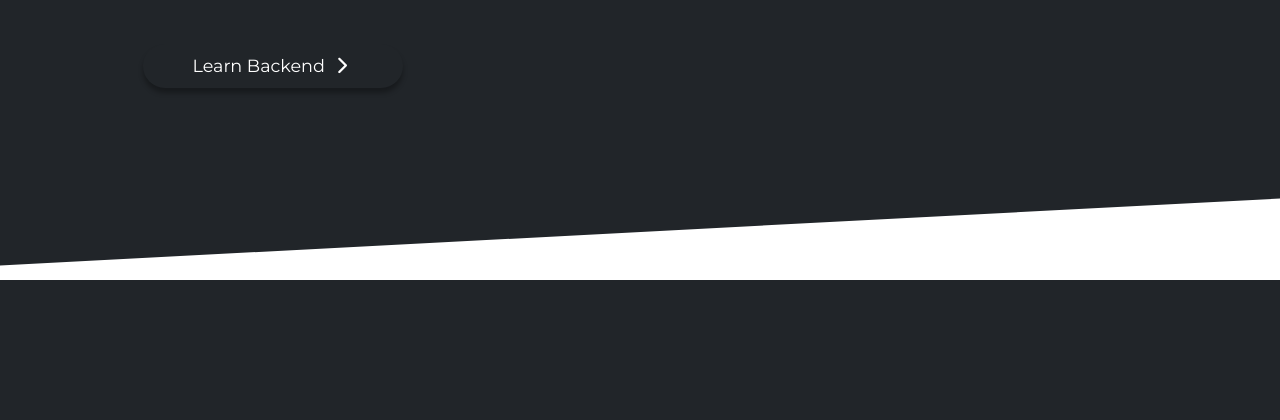
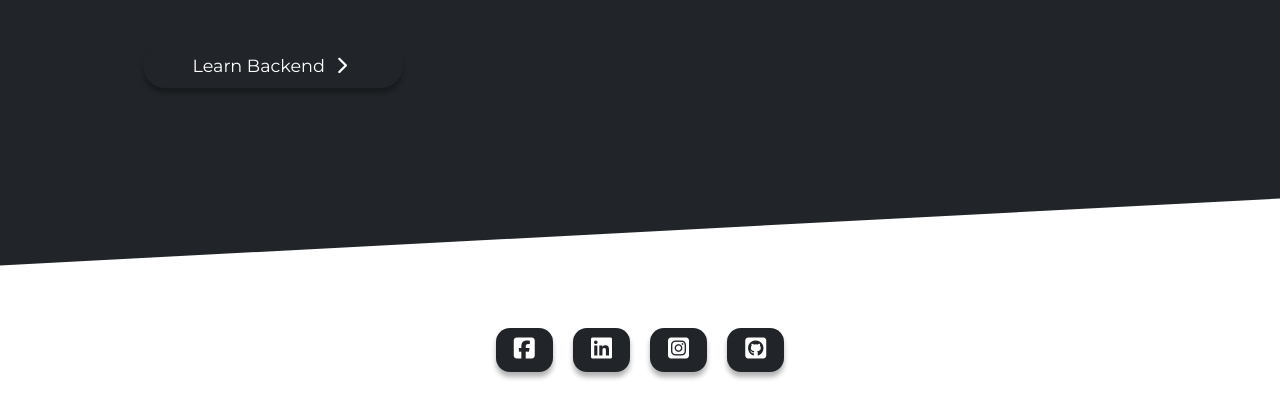
Before and after one commit to steff880/MS4-theDOM, a Django app: page / in a window 1280 px wide. Shown: the part 1969-2389 px from the top of the page. Before the commit the page ends 2249 px from the top, so only its background shows below. Run offline with Django 3.2, Linux system fonts and the light colour scheme; some libraries are stand-ins or nearby versions.

Commit message:
Add footer

```diff
--- a/static/css/base.css
+++ b/static/css/base.css
@@ -50,13 +50,6 @@ ul {
     font-weight: 400;
     box-shadow: 0px 5px 5px rgba(0, 0, 0, 0.3);
     transition: all 0.3s ease-in-out;
-}
-
-.btn-black:hover,
-.btn-black:active,
-.btn-black:focus {
-    transform: translateY(-5px) scale(1.02);
-    box-shadow: 0px 8px 8px rgba(0, 0, 0, 0.5);
 }
 
 .text-white {
@@ -115,6 +108,14 @@ ul {
     box-shadow: -3px 3px 0px #fff;
 }
 
+.btn-black:hover,
+.btn-black:active,
+.btn-black:focus,
+.social:hover {
+    transform: translateY(-5px) scale(1.02);
+    box-shadow: 0px 8px 8px rgba(0, 0, 0, 0.5);
+}
+
 .large-icon {
     font-size: 2rem;
 }
@@ -147,6 +148,21 @@ ul {
     width: fit-content;
 }
 
+/* Main CSS */
+
+.social {
+    padding: 8px 18px;
+    background-color: #212529;
+    border-radius: 14px;
+    box-shadow: 0px 5px 5px rgba(0, 0, 0, 0.3);
+    cursor: pointer;
+    transition: all 0.3s ease-in-out;
+}
+
+.social a i {
+    font-size: 1.5rem;
+}
+
 /* Media Queries */
 
 /* Slightly larger container on xl screens */
--- a/templates/base.html
+++ b/templates/base.html
@@ -144,6 +144,41 @@
     {% block content %}
     {% endblock %}
 
+    <footer class="py-5">
+        <div class="container-fluid h-100">
+            <div class="row h-100 justify-content-center">
+                <div class="col-12 col-md-12 col-lg-6 text-center align-middle">
+                    <ul class="list-inline">
+                        <li class="list-inline-item mr-3 social">
+                            <a class="text-white" href="https://www.facebook.com/" target="_blank">
+                                <i class="fab fa-facebook-square" aria-hidden="true"></i>
+                            </a>
+                            <span class="sr-only">Facebook</span>
+                        </li>
+                        <li class="list-inline-item mr-3 social">
+                            <a class="text-white" href="https://www.linkedin.com/" target="_blank">
+                                <i class="fab fa-linkedin" aria-hidden="true"></i>
+                            </a>
+                            <span class="sr-only">LinkedIn</span>
+                        </li>
+                        <li class="list-inline-item mr-3 social">
+                            <a class="text-white" href="https://www.instagram.com/" target="_blank">
+                                <i class="fab fa-instagram-square" aria-hidden="true"></i>
+                            </a>
+                            <span class="sr-only">Instagram</span>
+                        </li>
+                        <li class="list-inline-item social">
+                            <a class="text-white" href="https://github.com/" target="_blank">
+                                <i class="fab fa-github-square" aria-hidden="true"></i>
+                            </a>
+                            <span class="sr-only">Github</span>
+                        </li>
+                    </ul>
+                </div>
+            </div>
+        </div>
+    </footer>
+
     {% block postloadjs %}
     {% endblock %}
 
```
